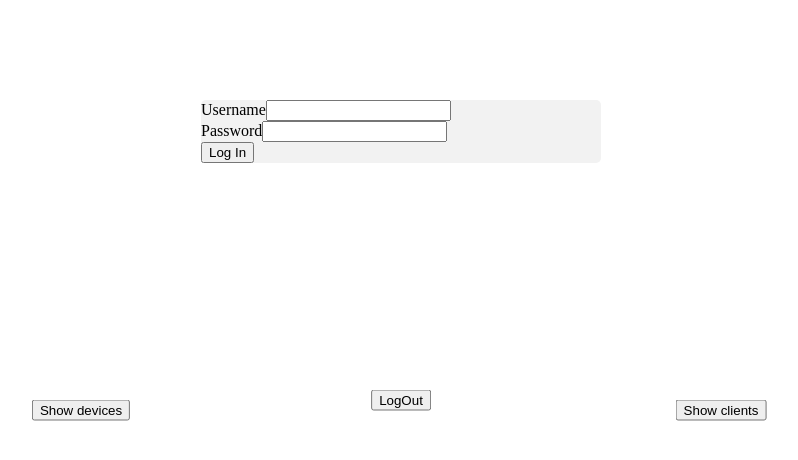
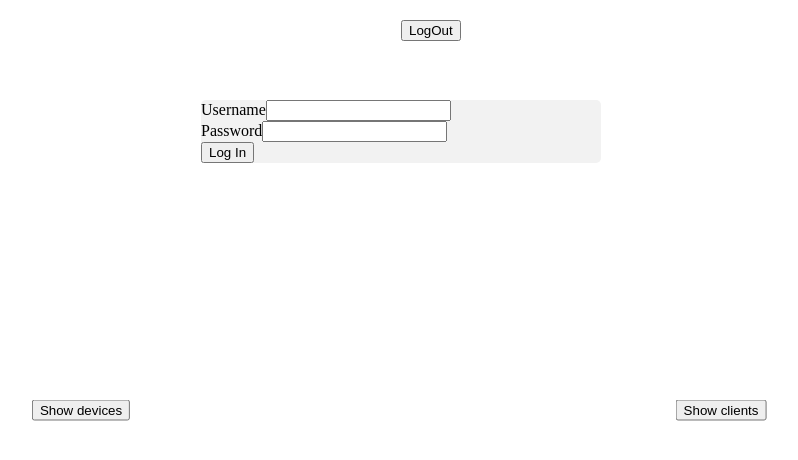
Before and after one commit to ioana32/DS2022_30644_VirnaIoana_Assignment_1_Frontend, an Angular app: page /admin in a window 1280 px wide. Shown: the top 460 px of the page, without its empty margins (239-1037 px from the left). Built offline with nearby package versions, Linux system fonts and the light colour scheme.

Commit message:
frontend finished

```diff
--- a/src/app/pages/admin/admin.component.html
+++ b/src/app/pages/admin/admin.component.html
@@ -1,6 +1,9 @@
 <div>
+
+
 <div class="split left">
   <div class="centered">
+
     <button [class.selected]="device" type="button" (click)="onDevices()">Show devices</button>
       <div *ngIf="device">
         <app-devices></app-devices>
@@ -15,13 +18,11 @@
       <app-clients></app-clients>
     </div>
   </div>
-</div>
 
-<div class="centered">
   <div *ngIf="loged">
     <button [class.selected]="loged" type="button" (click)="logOut()">LogOut</button>
   </div>
+
 </div>
 
-
 </div>
```
